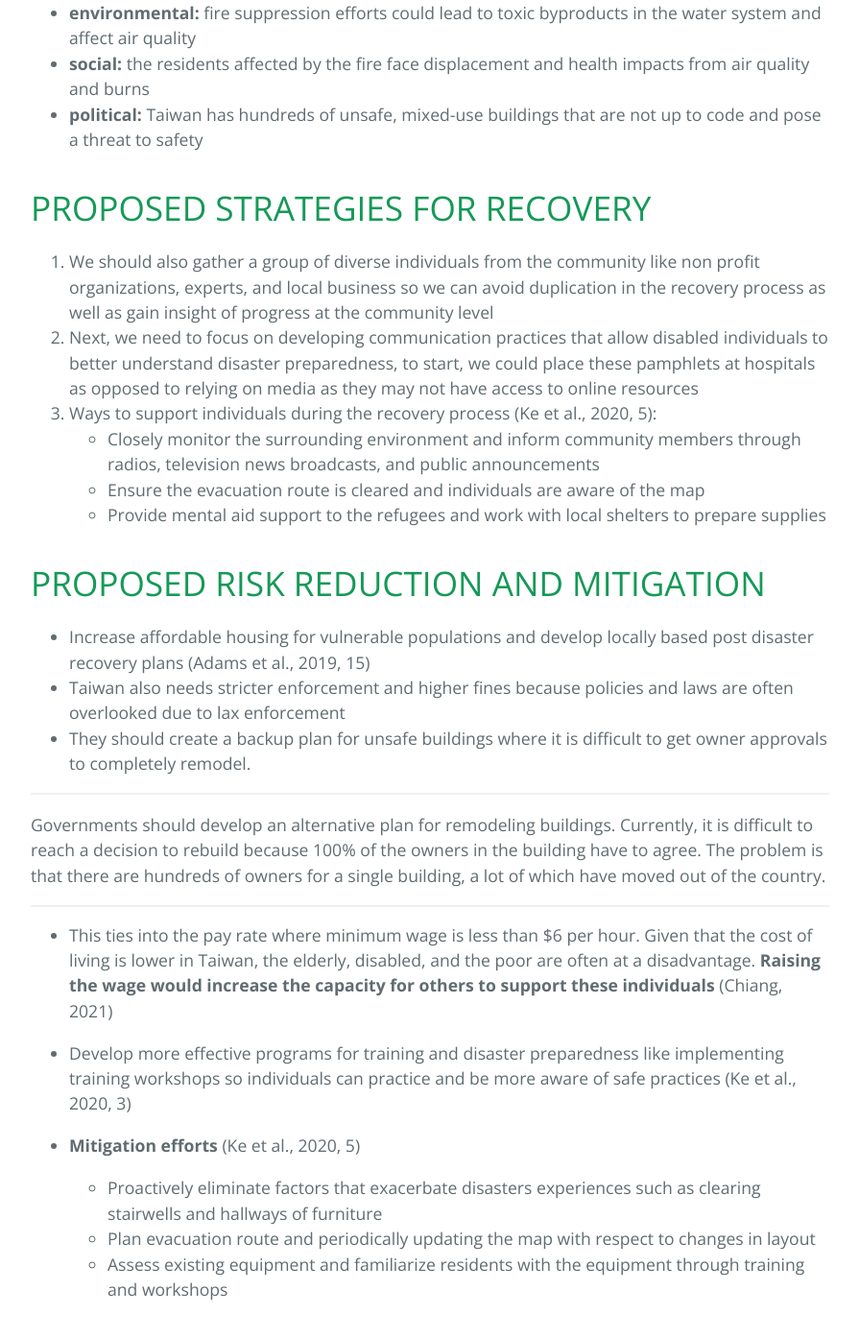
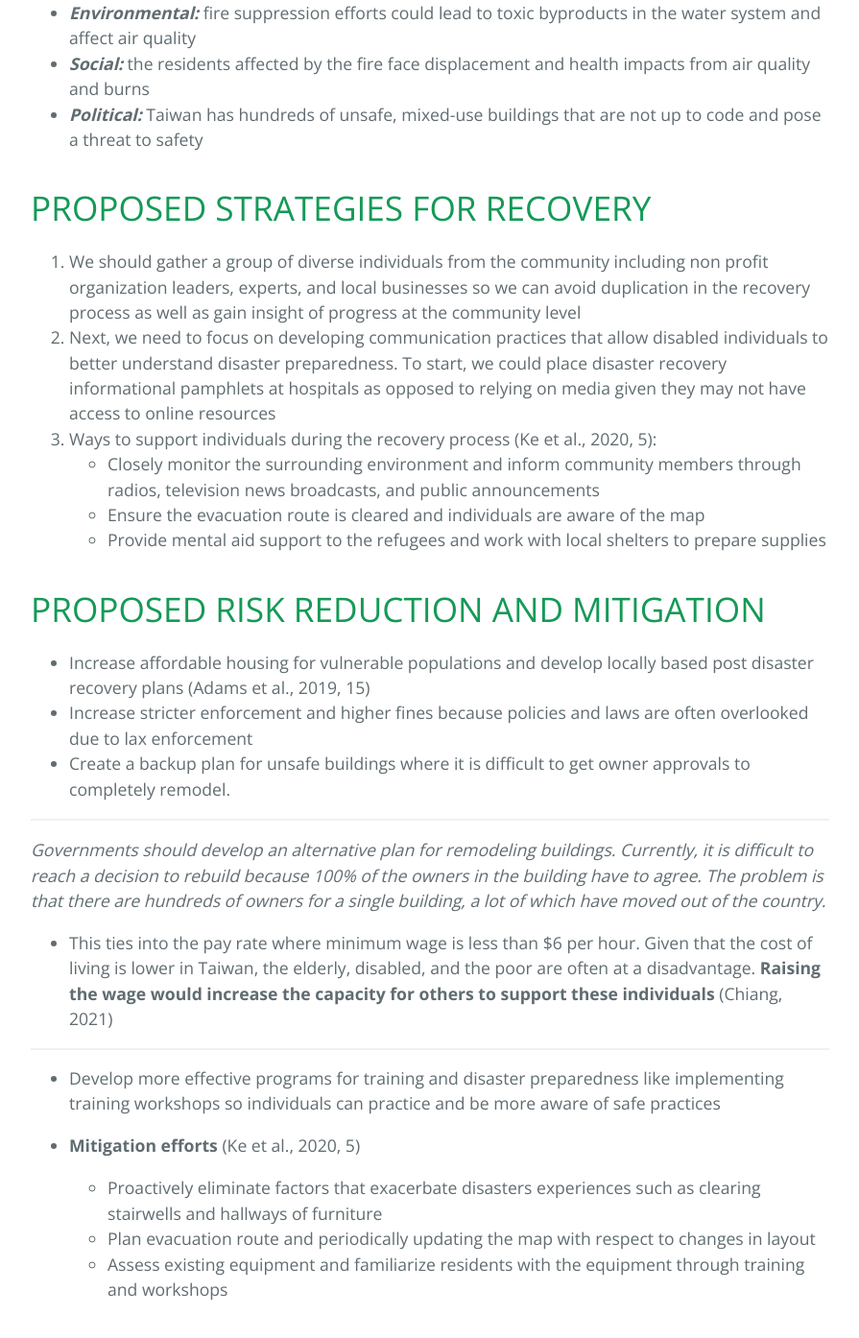
Before and after one commit to tifhsu88/envs130a-final-project, a Jekyll site: the page built from tab4.md, in a window 1280 px wide and 1400 px high, scrolled down 607 px. Shown: the top 1394 px of the window at 96% size, without its empty margins (192-1087 px from the left). Built offline with Jekyll 4.4.1, drawn with Linux system fonts in a browser that asks for light colours.

Commit message:
Update tab4.md

```diff
--- a/tab4.md
+++ b/tab4.md
@@ -6,14 +6,14 @@ filename: tab4
 
 # RECOVERY OF KEY SECTORS
 Key sectors of recovery include:
-- **environmental:** fire suppression efforts could lead to toxic byproducts in the water system and affect air quality
-- **social:** the residents affected by the fire face displacement and health impacts from air quality and burns
-- **political:** Taiwan has hundreds of unsafe, mixed-use buildings that are not up to code and pose a threat to safety
+- ***Environmental:*** fire suppression efforts could lead to toxic byproducts in the water system and affect air quality
+- ***Social:*** the residents affected by the fire face displacement and health impacts from air quality and burns
+- ***Political:*** Taiwan has hundreds of unsafe, mixed-use buildings that are not up to code and pose a threat to safety
 
 # PROPOSED STRATEGIES FOR RECOVERY
 
-1. We should also gather a group of diverse individuals from the community like non profit organizations, experts, and local business so we can avoid duplication in the recovery process as well as gain insight of progress at the community level
-2. Next, we need to focus on developing communication practices that allow disabled individuals to better understand disaster preparedness, to start, we could place these pamphlets at hospitals as opposed to relying on media as they may not have access to online resources
+1. We should gather a group of diverse individuals from the community including non profit organization leaders, experts, and local businesses so we can avoid duplication in the recovery process as well as gain insight of progress at the community level
+2. Next, we need to focus on developing communication practices that allow disabled individuals to better understand disaster preparedness. To start, we could place disaster recovery informational pamphlets at hospitals as opposed to relying on media given they may not have access to online resources
 3. Ways to support individuals during the recovery process (Ke et al., 2020, 5):
 - Closely monitor the surrounding environment and inform community members through radios, television news broadcasts, and public announcements
 - Ensure the evacuation route is cleared and individuals are aware of the map
@@ -23,17 +23,17 @@ Key sectors of recovery include:
 # PROPOSED RISK REDUCTION AND MITIGATION
 
 - Increase affordable housing for vulnerable populations and develop locally based post disaster recovery plans (Adams et al., 2019, 15)
-- Taiwan also needs stricter enforcement and higher fines because policies and laws are often overlooked due to lax enforcement
-- They should create a backup plan for unsafe buildings where it is difficult to get owner approvals to completely remodel.
+- Increase stricter enforcement and higher fines because policies and laws are often overlooked due to lax enforcement
+- Create a backup plan for unsafe buildings where it is difficult to get owner approvals to completely remodel.
 
 ---
-Governments should develop an alternative plan for remodeling buildings. Currently, it is difficult to reach a decision to rebuild because 100% of the owners in the building have to agree. The problem is that there are hundreds of owners for a single building, a lot of which have moved out of the country.
+*Governments should develop an alternative plan for remodeling buildings. Currently, it is difficult to reach a decision to rebuild because 100% of the owners in the building have to agree. The problem is that there are hundreds of owners for a single building, a lot of which have moved out of the country.*
+
+* This ties into the pay rate where minimum wage is less than $6 per hour. Given that the cost of living is lower in Taiwan, the elderly, disabled, and the poor are often at a disadvantage. **Raising the wage would increase the capacity for others to support these individuals** (Chiang, 2021)
 
 ---
 
-* This ties into the pay rate where minimum wage is less than $6 per hour. Given that the cost of living is lower in Taiwan, the elderly, disabled, and the poor are often at a disadvantage. **Raising the wage would increase the capacity for others to support these individuals** (Chiang, 2021)
-
-* Develop more effective programs for training and disaster preparedness like implementing training workshops so individuals can practice and be more aware of safe practices (Ke et al., 2020, 3)
+* Develop more effective programs for training and disaster preparedness like implementing training workshops so individuals can practice and be more aware of safe practices
 
 * **Mitigation efforts** (Ke et al., 2020, 5)
   * Proactively eliminate factors that exacerbate disasters experiences such as clearing stairwells and hallways of furniture
```
